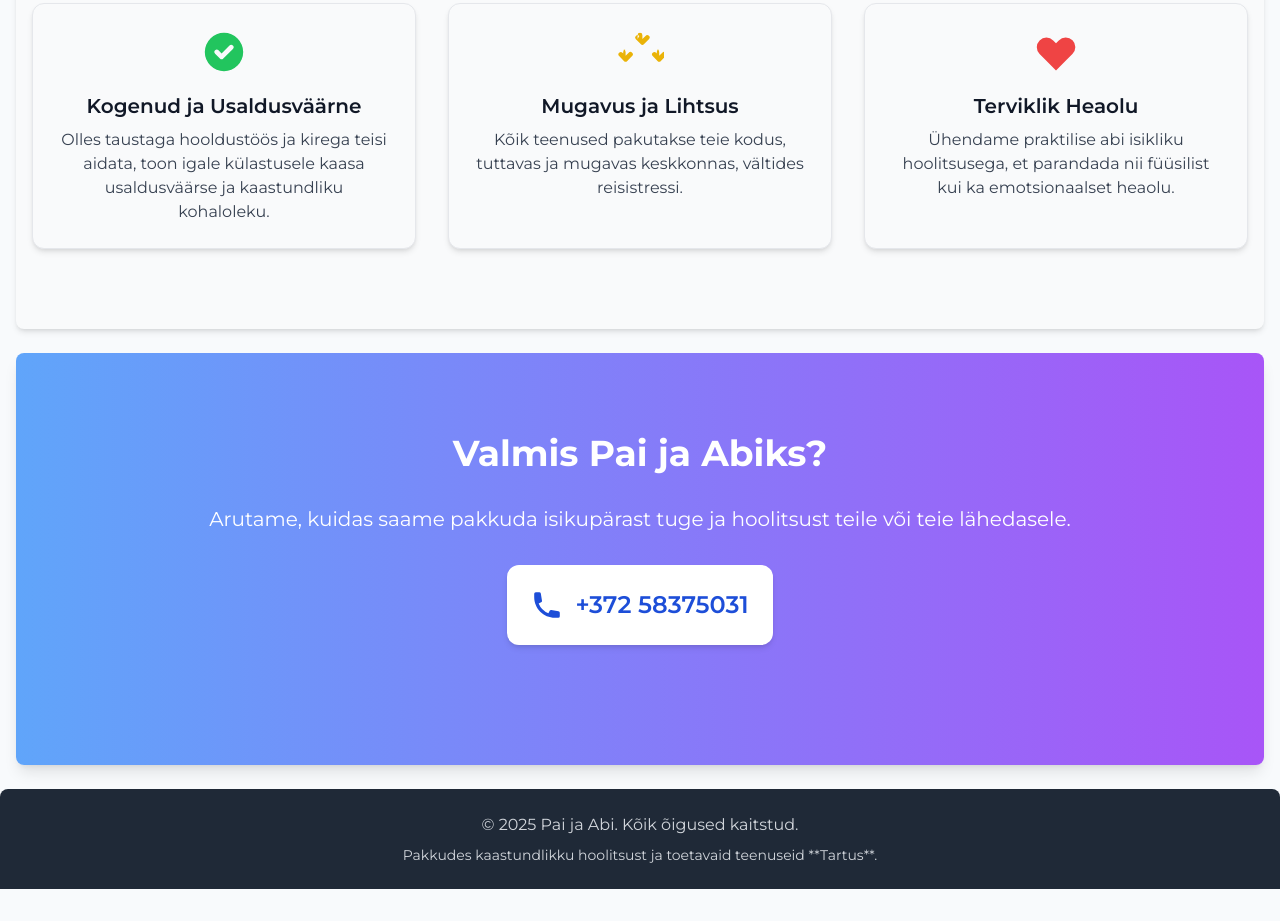
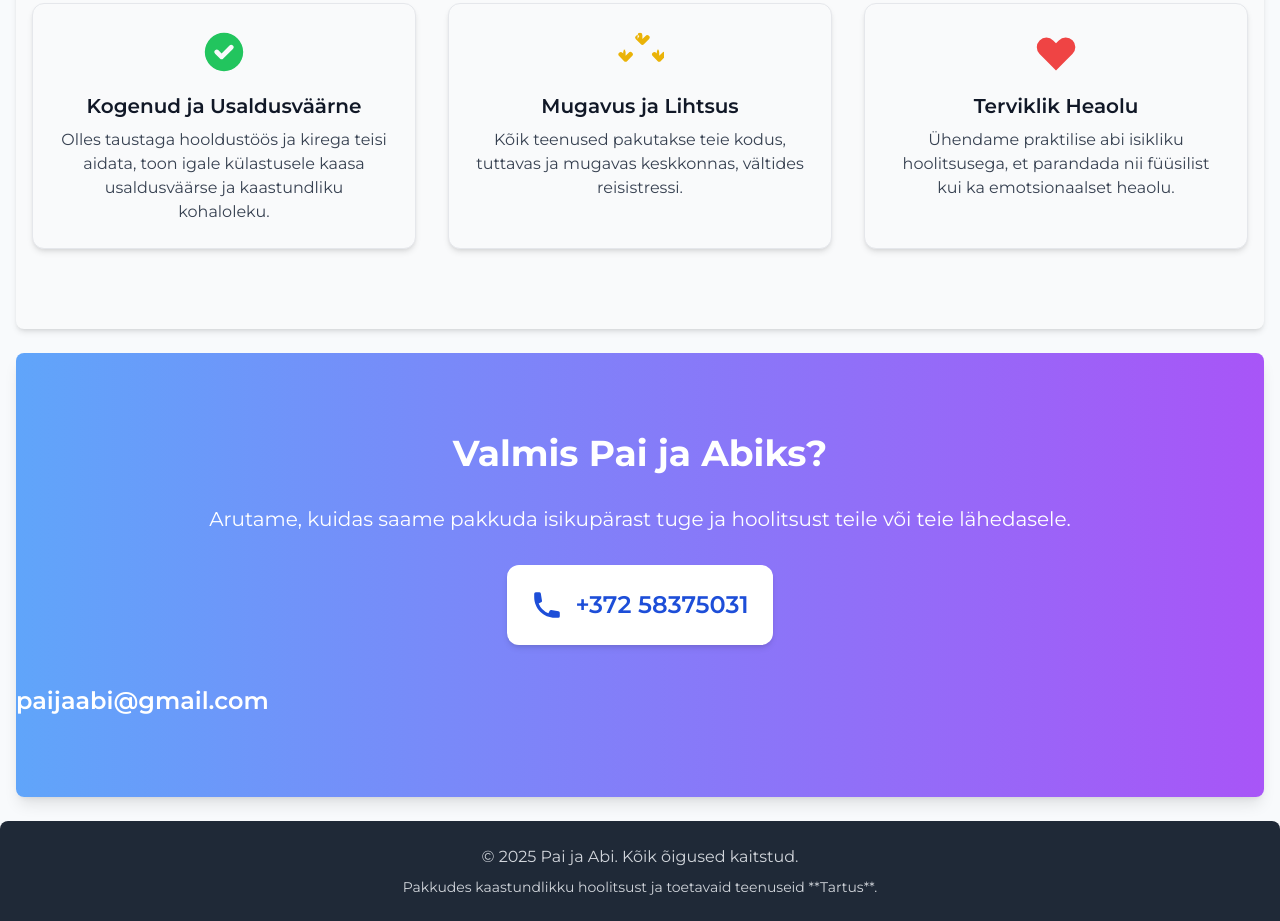
Before and after one commit to Paijaabi/paijaabi, a plain HTML site: page index.html in a window 1280 px wide. Shown: the part 4259-5180 px from the top of the page. Before the commit the page ends 5148 px from the top, so only its background shows below. Drawn offline with nearby package versions, Linux system fonts and the light colour scheme.

Commit message:
Update index.html

```diff
--- a/index.html
+++ b/index.html
@@ -301,7 +301,8 @@
             <p class="mt-10 text-lg">
                 <!-- Removed "Ootame teiega ühenduse võtmist!" -->
             </p>
-        </div>
+        </div>   <a href="mailto:paijaabi@gmail.com" class="text-2xl font-semibold">paijaabi@gmail.com</a>
+                </div>
     </section>
 
     <!-- Footer Section -->
```
